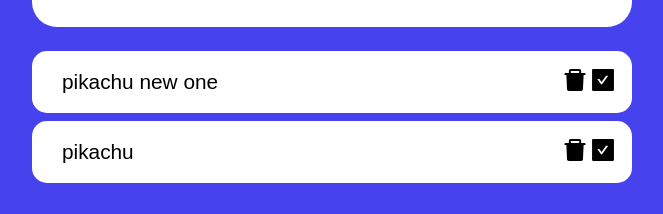
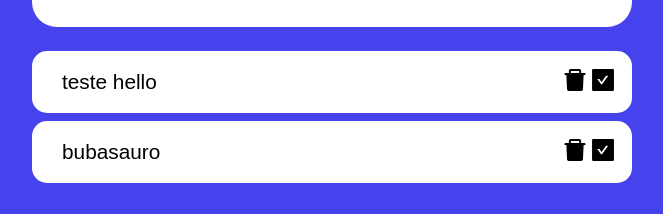
Before and after one commit to BmAlkes/task-manager, a React (Create React App) app: page / in a window 1280 px wide. Shown: the part 357-571 px from the top of the page, without its empty margins (308-971 px from the left). Built offline with nearby package versions, Linux system fonts and the light colour scheme; data requests are answered from the project's data file; what react-alert-template-basic would draw is missing.

Commit message:
fix:task

```diff
--- a/db.json
+++ b/db.json
@@ -1,12 +1,12 @@
 {
   "tasks": [
     {
-      "name": "pikachu new one",
+      "name": "teste hello",
       "complete": true,
       "id": 1
     },
     {
-      "name": "pikachu",
+      "name": "bubasauro",
       "complete": true,
       "id": 2
     }
--- a/src/App.js
+++ b/src/App.js
@@ -8,7 +8,7 @@ import "./styles/style.css";
 const App = () => {
   const [tasks, setTasks] = useState([]);
 
-  const fetchTask = async (tasks) => {
+  const fetchTask = async () => {
     try {
       const { data } = await axios.get(`http://localhost:5000/tasks`);
       setTasks(data);
--- a/src/pages/Edit/index.jsx
+++ b/src/pages/Edit/index.jsx
@@ -6,7 +6,7 @@ import axios from "axios";
 import { AiFillCheckSquare } from "react-icons/ai";
 import { useAlert } from "react-alert";
 
-const Index = (tasks, setTasks) => {
+const Index = ({ tasks, setTasks, fetchTask }) => {
   const params = useParams();
 
   const [data, setData] = useState([]);
@@ -47,6 +47,7 @@ const Index = (tasks, setTasks) => {
           task.id === params.id ? { ...task, ...data } : task
         )
       );
+      fetchTask();
       navigate("/");
     } catch (e) {
       alert.error("something wrong");
--- a/src/pages/Home/index.jsx
+++ b/src/pages/Home/index.jsx
@@ -44,7 +44,7 @@ const Index = ({ tasks, setTasks, fetchTask }) => {
       <Container>
         <ul>
           {tasks.map((task) => (
-            <TaskItem task={task} fetchTask={fetchTask} key={task.name} />
+            <TaskItem task={task} fetchTask={fetchTask} key={task.id} />
           ))}
         </ul>
       </Container>
```
